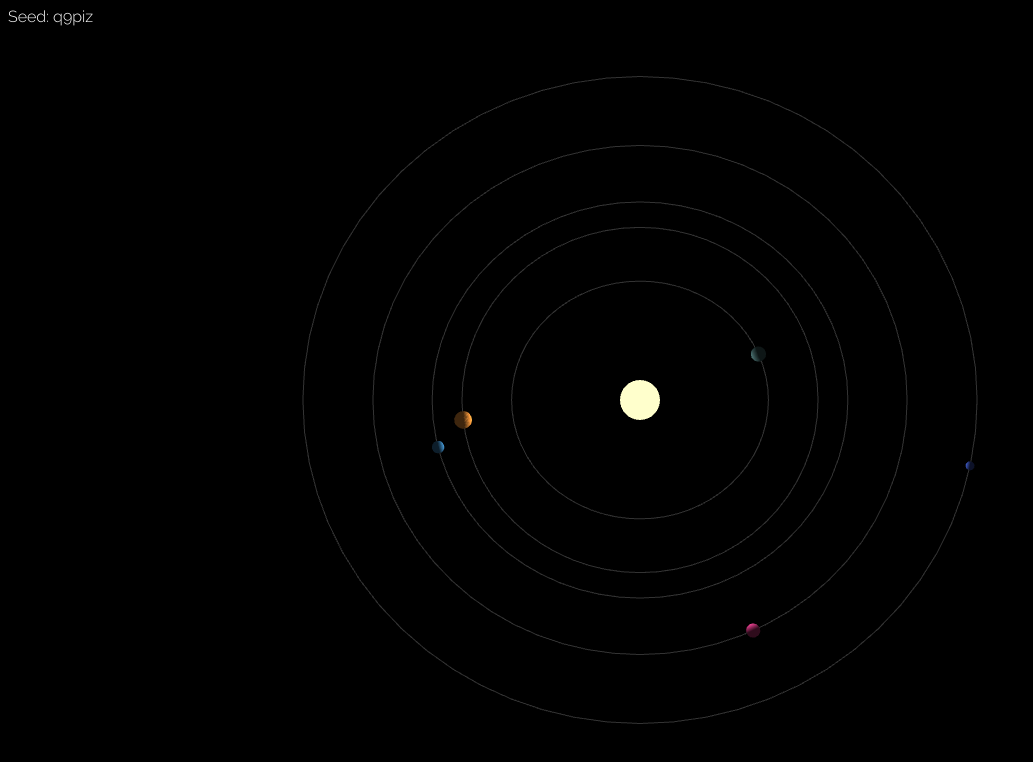
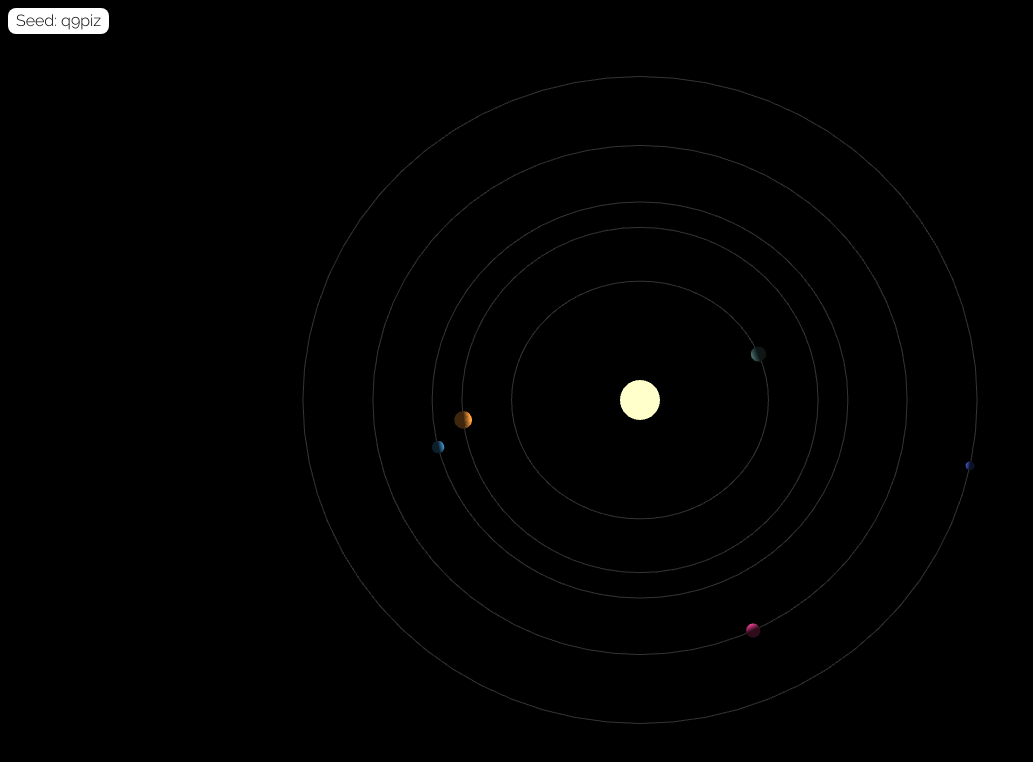
Before and after one commit to dmcb/solar-systems, a plain HTML site: page index.html in a window 1280 px wide. Shown: the whole page, without its empty margins (0-1033 px from the left). Drawn offline with nearby package versions, Linux system fonts and the light colour scheme; animation ran at ten frames a second.

Commit message:
Updates seed label to be proper button

```diff
--- a/css/main.css
+++ b/css/main.css
@@ -3,9 +3,19 @@ body {
   background-color: black;
 }
 
-div#seed {
+button#seed {
   margin: 0.5em 0 0 0.5em;
+  padding: 0.25em 0.5em;
+  border: 0;
+  border-radius: 0.5em;
+  background-color: #fff;
   z-index: 1;
   position: fixed;
-  color: white;
+  color: #000;
+  cursor: pointer;
+  transition: 0.3s background-color;
 }
+
+button#seed:hover {
+  background-color: #bd41a6;
+}
--- a/index.html
+++ b/index.html
@@ -9,7 +9,7 @@
     <link href="https://fonts.googleapis.com/css2?family=Raleway:wght@300&display=swap" rel="stylesheet">
   </head>
   <body>
-    <div id="seed"></div>
+    <button id="seed">Seed</button>
     <script src="js/main.js" type="module"></script>
   </body>
 </html>
```
